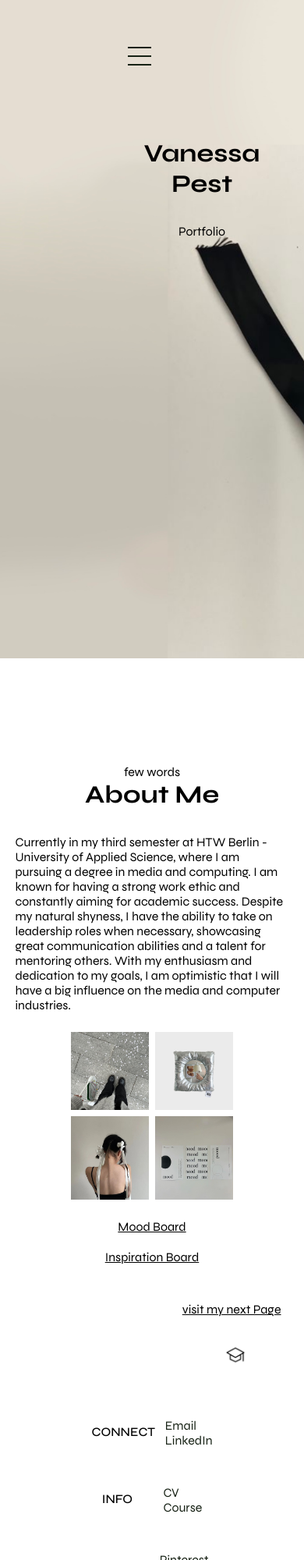
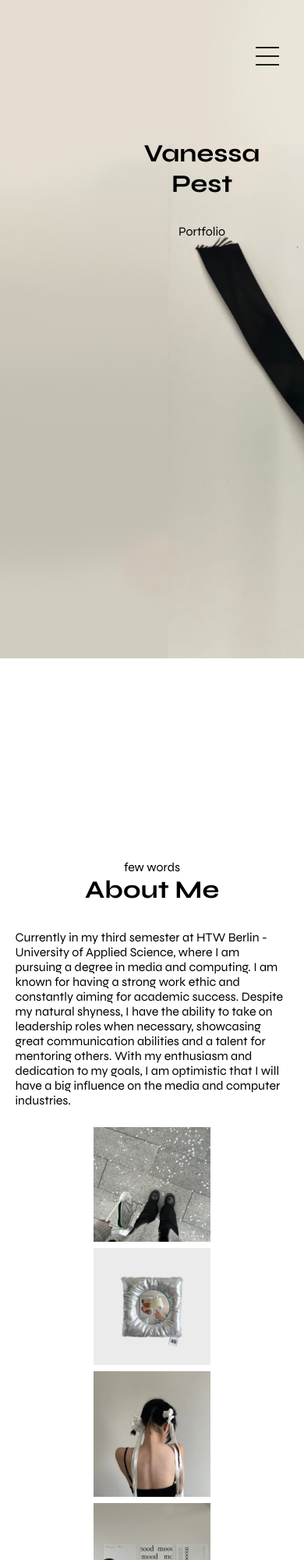
Before and after one commit to vanessapest/vanessapest, a plain HTML site: page index.html in a window 390 px wide. Shown: the top 2000 px of the page at 78% size. Drawn offline with Linux system fonts and the light colour scheme.

Commit message:
nav bar bearbeitung

```diff
--- a/mediaqueries.css
+++ b/mediaqueries.css
@@ -1,51 +1,10 @@
-/* CSS für Bildschirme mit einer maximalen Breite von 768px (Tablets und kleinere Geräte) */
-@media only screen and (max-width: 768px) {
-    nav {
-        justify-content: center; /* Zentrieren Sie die Navigationslinks auf kleineren Bildschirmen */
+@media screen and (max-width: 1400px) {
+    #profile {
+        height: 83vh;
+        margin-bottom: 6rem;
     }
-
-    .nav-links {
-        flex-direction: column; /* Ändern Sie die Anordnung der Navigationslinks in eine Spalte */
-        align-items: center; /* Zentrieren Sie die Navigationslinks horizontal */
-        height: auto; /* Ändern Sie die Höhe der Navigationsleiste automatisch */
-    }
-
-    .nextpage-content {
-        flex-direction: column; /* Ändern Sie die Anordnung des Inhalts der nächsten Seite in eine Spalte */
-        align-items: center; /* Zentrieren Sie den Inhalt der nächsten Seite horizontal */
-        margin-top: 1rem; /* Fügen Sie etwas Abstand oben hinzu */
-    }
-
-    .nextpage-content li {
-        margin-bottom: 0.5rem; /* Reduzieren Sie den Abstand zwischen den Elementen */
-    }
-
-    .education_icon {
-        margin-top: 1rem; /* Fügen Sie etwas Abstand oben hinzu */
-    }
-
-    .footer-block {
-        flex-direction: column; /* Ändern Sie die Anordnung der Footer-Elemente in eine Spalte */
-        align-items: center; /* Zentrieren Sie die Footer-Elemente horizontal */
-    }
-}
-
-/* CSS für Bildschirme mit einer maximalen Breite von 480px (Smartphones) */
-@media only screen and (max-width: 480px) {
-    section {
-        margin: 0 2rem; /* Reduzieren Sie den horizontalen Abstand der Abschnitte */
-    }
-
-    .title {
-        font-size: 2rem; /* Reduzieren Sie die Schriftgröße der Titel auf kleineren Bildschirmen */
-    }
-
-    .pic-container img {
-        width: 100px; /* Verringern Sie die Größe der Bilder in der Bildergalerie */
-    }
-
-    .footer-block {
-        gap: 1rem; /* Reduzieren Sie den Abstand zwischen den Footer-Elementen */
+    .about-containers {
+        flex-wrap: wrap;
     }
 }
 
@@ -85,6 +44,20 @@
     }
 }
 
+/* CSS für Bildschirme mit einer maximalen Breite von 768px (Tablets und kleinere Geräte) */
+@media only screen and (max-width: 768px) {
+    .education_icon {
+        margin-top: 1rem; /* Fügen Sie etwas Abstand oben hinzu */
+    }
+
+    .footer-block {
+        flex-direction: column; /* Ändern Sie die Anordnung der Footer-Elemente in eine Spalte */
+        align-items: center; /* Zentrieren Sie die Footer-Elemente horizontal */
+    }
+}
+
+
+
 @media (max-width: 768px) {
     .title {
         font-size: 2rem; /* Anpassen der Schriftgröße für kleinere Bildschirme */
```
